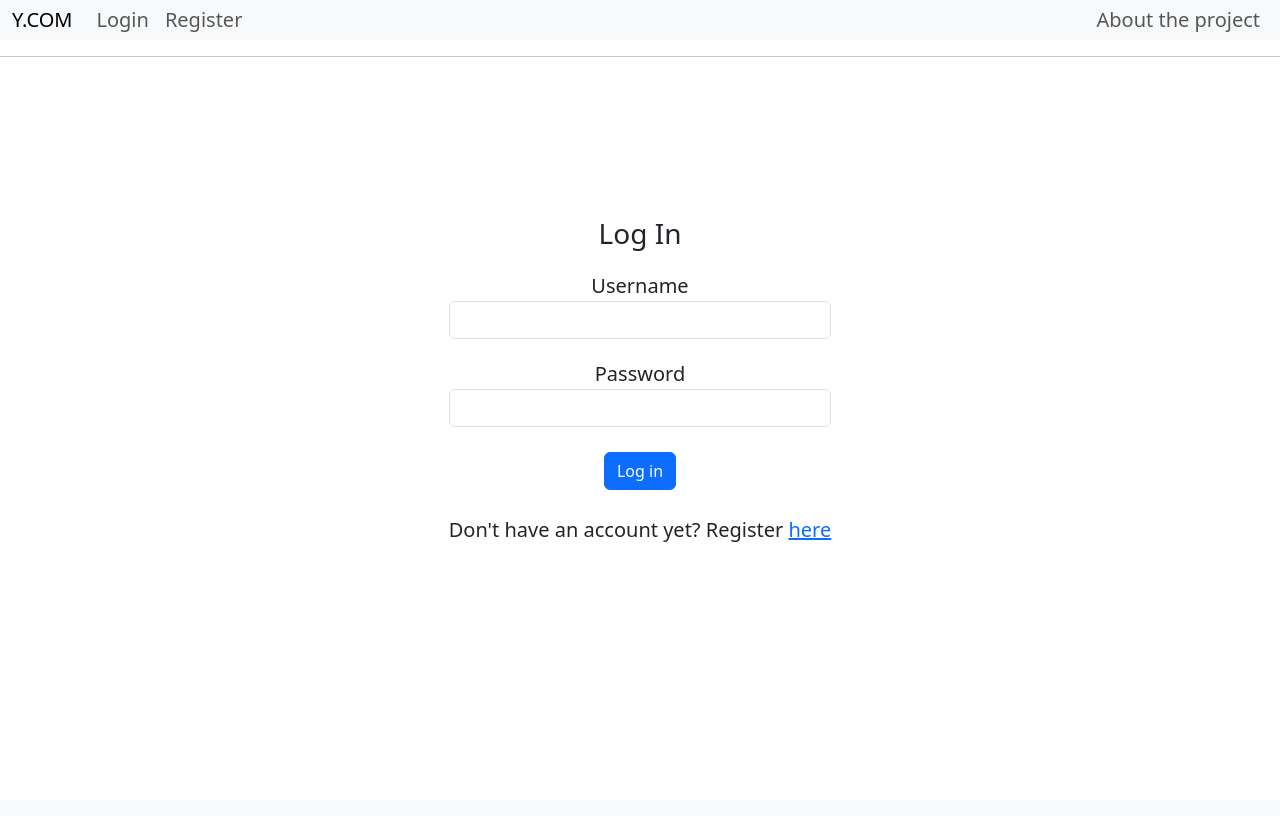
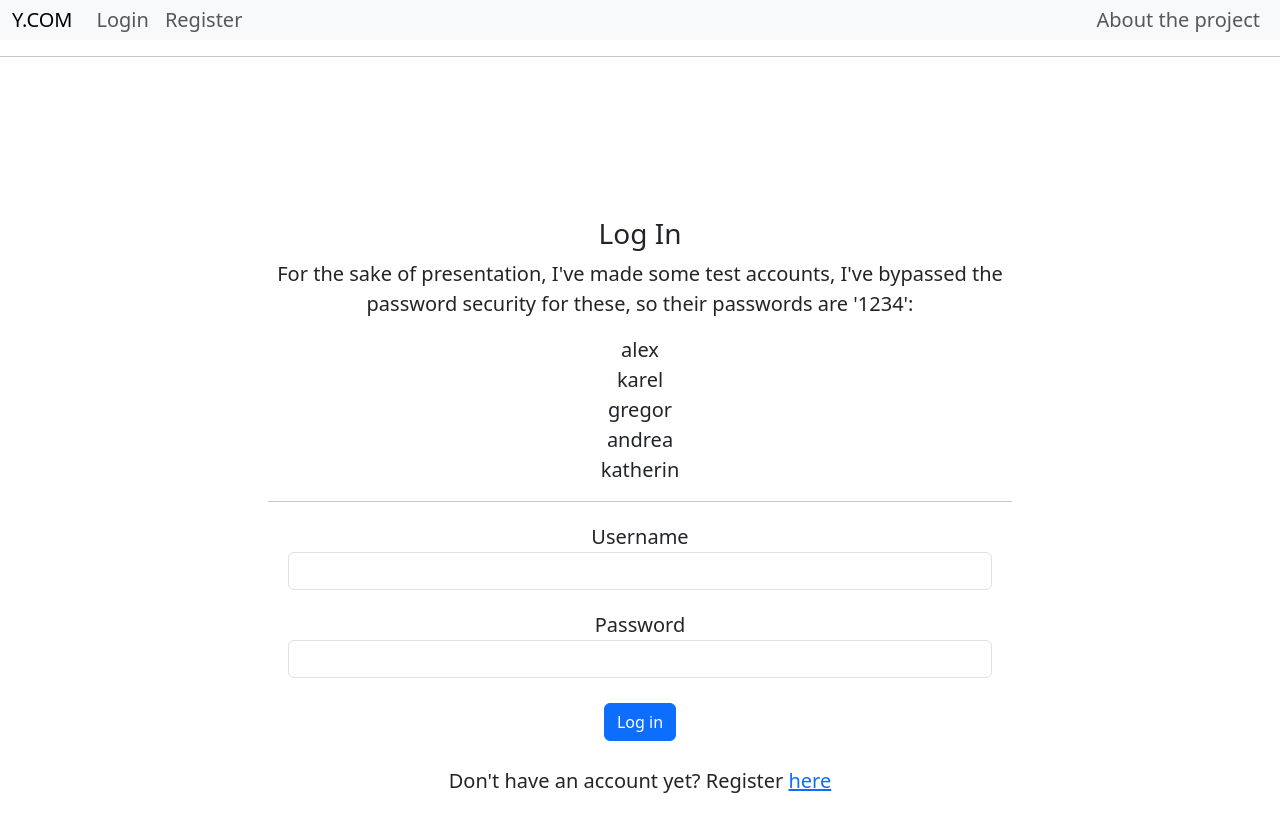
Before and after one commit to vtruksa/y, a Django app: page /login/ in a window 1280 px wide. Before the commit the page ends 542 px from the top, so only its background shows below. Run offline with Django 4.2, Linux system fonts and the light colour scheme; some libraries are stand-ins or nearby versions.

Commit message:
added more test users and edited the about page

```diff
--- a/templates/about.html
+++ b/templates/about.html
@@ -8,7 +8,7 @@
     {% include 'messages_component.html' %}
 
     <div class="container">
-        <h2>Features</h2>
+        <h2>About Y.COM features</h2>
         <br><hr><br>
             <ul style="list-style-type: none; padding: 0;">
                 <li><h3>Home</h3>
--- a/templates/home.html
+++ b/templates/home.html
@@ -41,7 +41,9 @@
                 <button id="post-btn" class="btn btn-primary">Post</button></div>
     {% else %}<br><br><br>
         <h3>Welcome to Vaclav Truksa's portfolio project Y.COM</h3><br><br>
-        <p>It is a social media clone meant only to present my programming skills, please visit the 'about the project' page to learn more, log in to interact with the site and posts</p>
+        <p>It is a social media clone meant only to present my programming skills, please visit the 'about the project' page to learn more, log in to interact with the site and posts.
+            There are some accounts I've premade for you to use, you will find their login details in the login page.
+        </p>
         <hr>
     {% endif %}
     <h5 id="pop-tags">Popular tags: {% for tag in poptags %}<a href="{% url 'tag' tag|slice:'1:' %}">{{tag}}</a> {% endfor %}</h5>
--- a/templates/login.html
+++ b/templates/login.html
@@ -12,6 +12,15 @@
         <form method="post" action="" name="form">
 
             <h3>Log In</h3>
+            <p>For the sake of presentation, I've made some test accounts, I've bypassed the password security for these, so their passwords are '1234':</p>
+            <ul style="list-style-type: none; padding: 0;">
+                <li>alex</li>
+                <li>karel</li>
+                <li>gregor</li>
+                <li>andrea</li>
+                <li>katherin</li>
+            </ul>
+            <hr>
             {% csrf_token %}
             <div class="form-group">
                 <label>Username</label>
```
